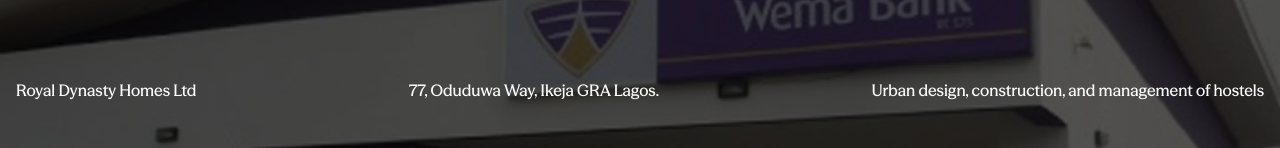
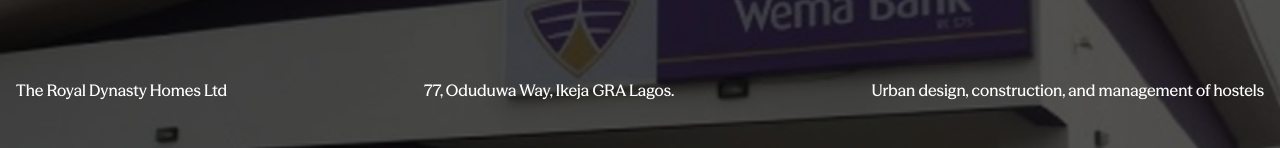
Before and after one commit to kingbary/royal-dynasty-homes, a Next.js app: page / in a window 1280 px wide. Shown: the part 310-458 px from the top of the page. Built offline with nearby package versions, Linux system fonts and the light colour scheme; a web font is replaced by a local one.

Commit message:
chore: update company name

```diff
--- a/components/home/hero-section.tsx
+++ b/components/home/hero-section.tsx
@@ -63,7 +63,7 @@ export default function HeroSection() {
                             animate={{ opacity: 1, x: 0 }}
                             transition={{ duration: 0.6, delay: 0.4 }}
                         >
-                            Royal Dynasty Homes Ltd
+                            The Royal Dynasty Homes Ltd
                         </motion.p>
                         <motion.p
                             initial={{ opacity: 0, y: -30 }}
```
